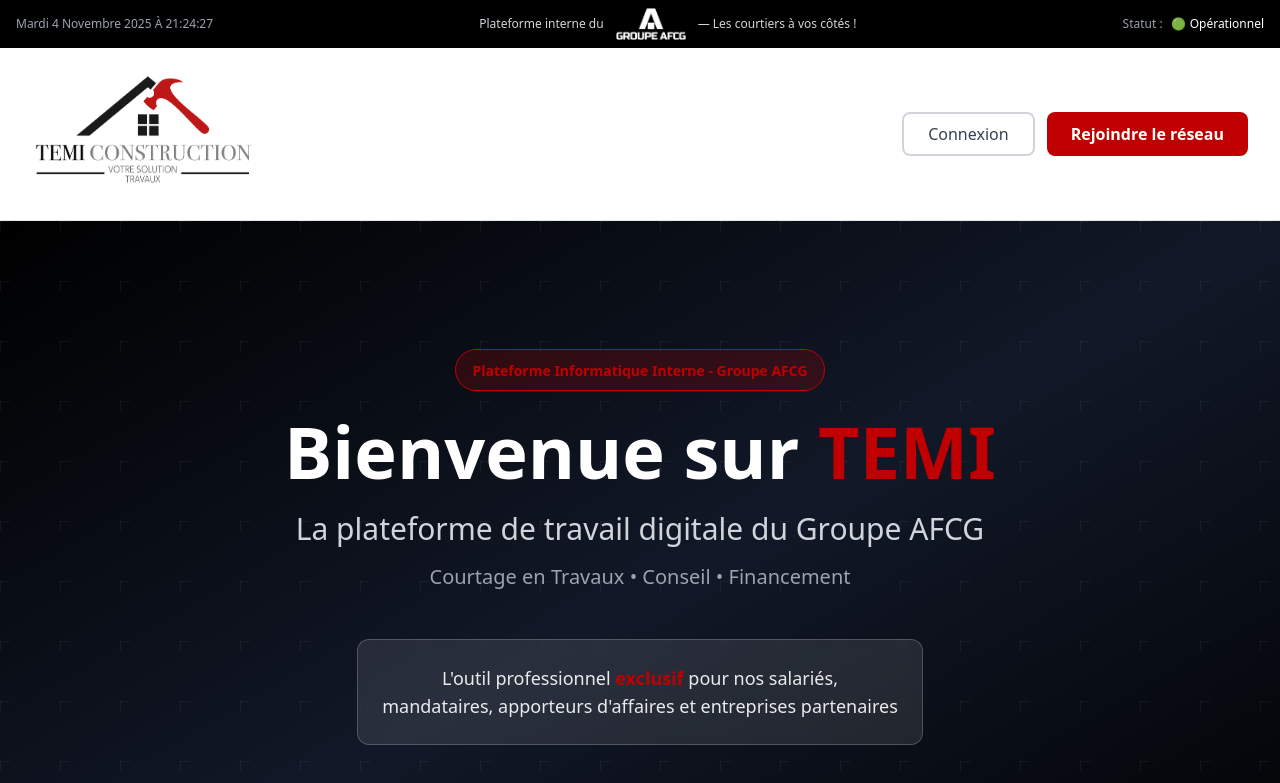
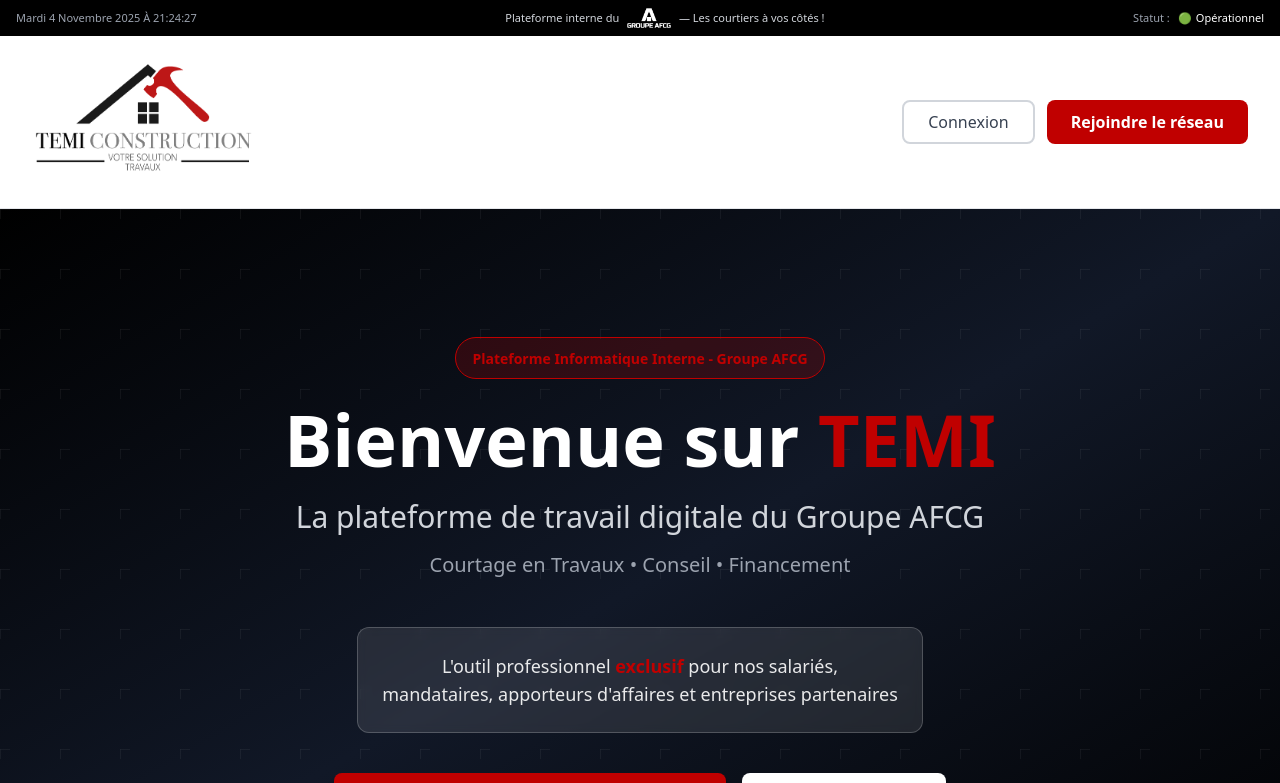
Before and after one commit to JMLAFCG/temi-crmV3, a React (Vite) app: page / in a window 1280 px wide. Shown: the top 783 px of the page. Built offline with nearby package versions, Linux system fonts and the light colour scheme; no server answers; the database is empty.

Commit message:
Updated StatusBanner.tsx

```diff
--- a/src/components/layout/StatusBanner.tsx
+++ b/src/components/layout/StatusBanner.tsx
@@ -21,22 +21,23 @@ export const StatusBanner: React.FC = () => {
   return (
     <div className="bg-black text-white text-xs py-2 px-4">
       <div className="max-w-7xl mx-auto flex items-center justify-between">
-        <span className="text-gray-400 capitalize">{format(currentTime)}</span>
-        <div className="hidden md:flex items-center space-x-3">
-          <span className="text-gray-300">Plateforme interne du</span>
+        <span className="text-gray-400 capitalize text-[11px]">{format(currentTime)}</span>
+        <div className="hidden md:flex items-center space-x-2">
+          <span className="text-gray-300 text-[11px]">Plateforme interne du</span>
           <img
             src="/GROUPE AFCG White logo.png"
             alt="Groupe AFCG"
-            className="h-8 object-contain brightness-110"
+            className="h-5 object-contain brightness-125 inline-block"
+            style={{ verticalAlign: 'middle' }}
             onError={(e) => {console.error('Logo AFCG non chargé'); e.currentTarget.style.display='none';}}
           />
-          <span className="text-gray-300">— Les courtiers à vos côtés !</span>
+          <span className="text-gray-300 text-[11px]">— Les courtiers à vos côtés !</span>
         </div>
         <div className="flex items-center space-x-2">
-          <span className="text-gray-400">Statut :</span>
+          <span className="text-gray-400 text-[11px]">Statut :</span>
           <span className="flex items-center space-x-1">
-            <span>{statusInfo.indicator}</span>
-            <span className="text-white font-medium">{statusInfo.label}</span>
+            <span className="text-[11px]">{statusInfo.indicator}</span>
+            <span className="text-white font-medium text-[11px]">{statusInfo.label}</span>
           </span>
         </div>
       </div>
```
